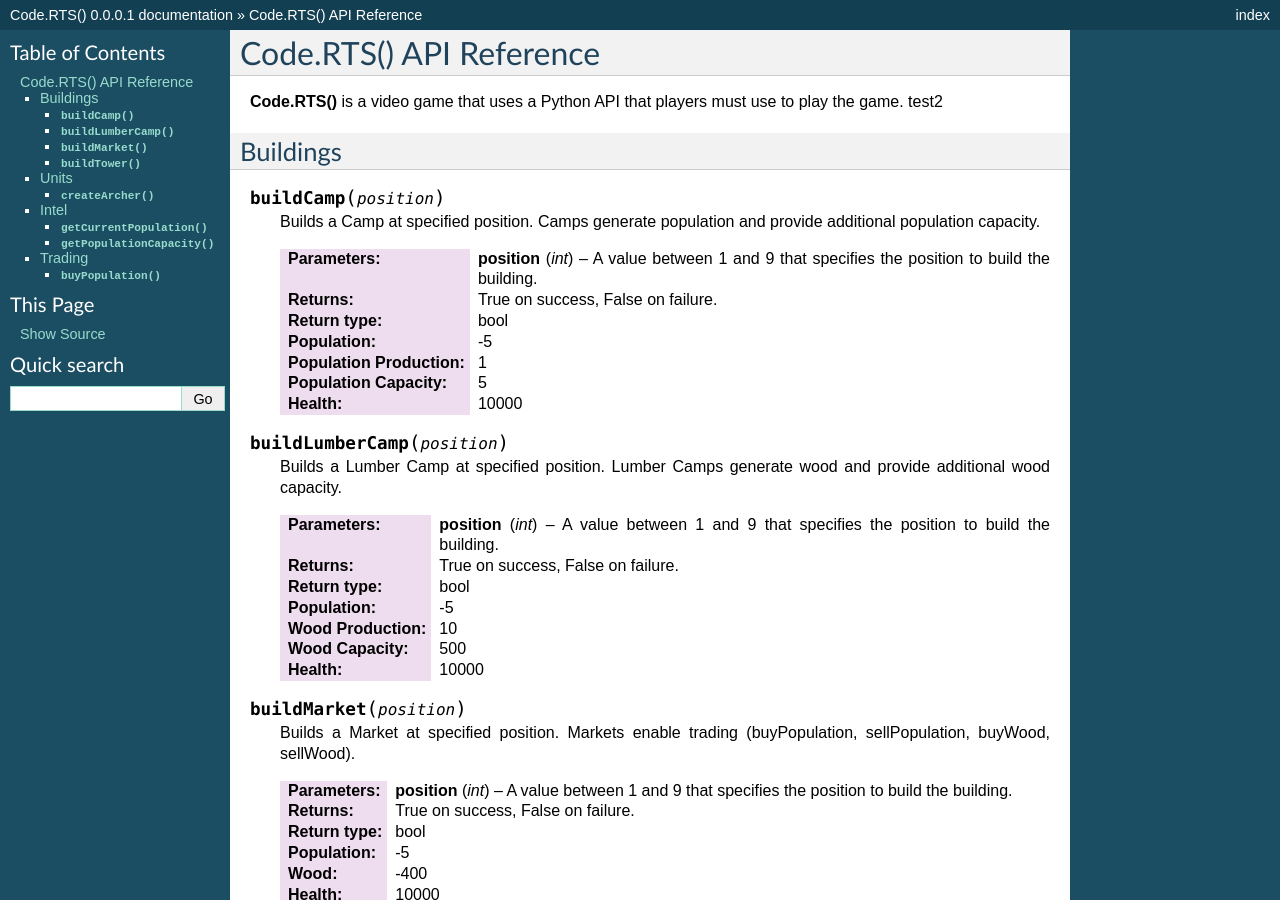
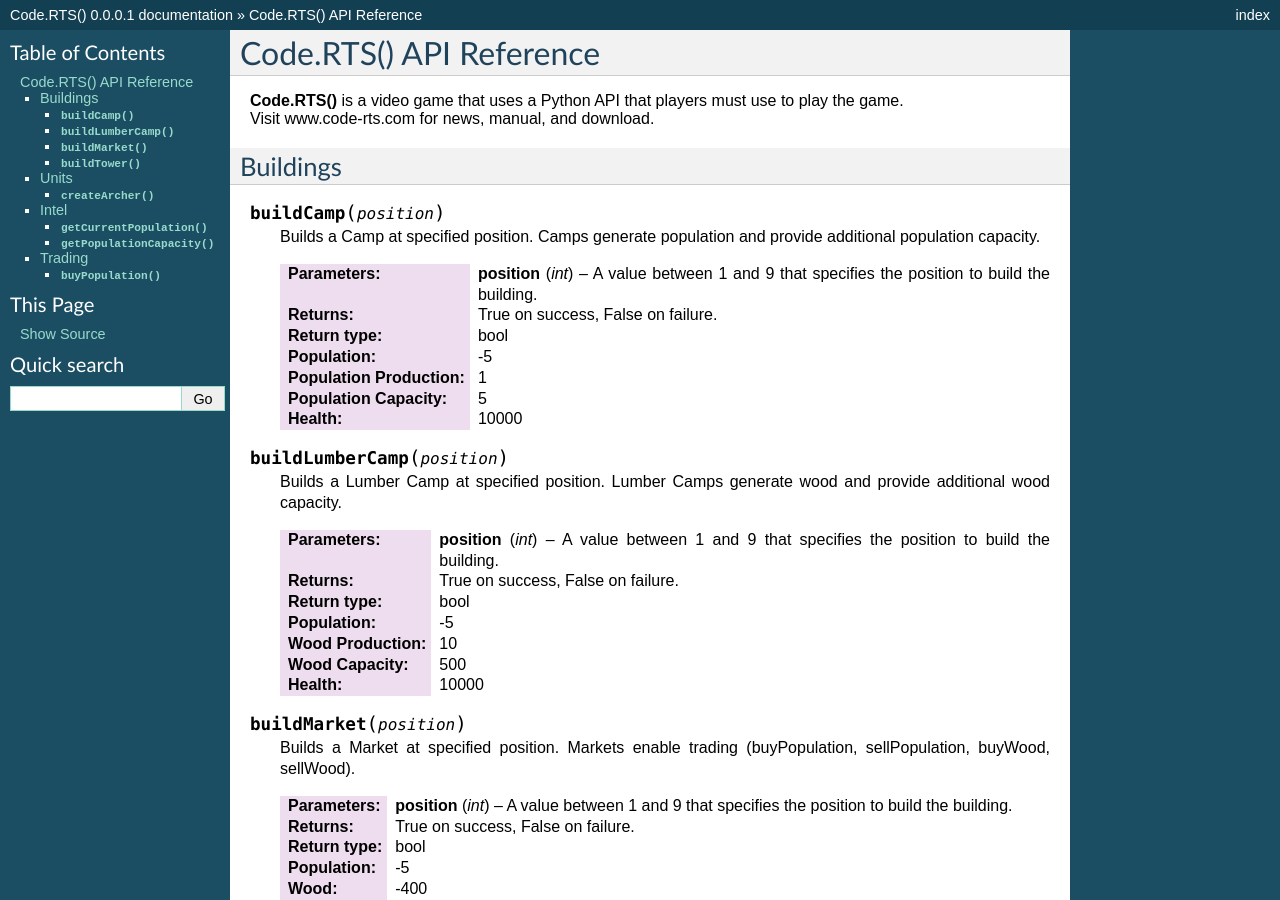
Before and after one commit to mckyle099/code-rts-api, a Sphinx documentation site: the page built from docs/source/index.rst, in a window 1280 px wide and 900 px high. Built offline with Sphinx 7.4.7, drawn with Linux system fonts in a browser that asks for light colours.

Commit message:
update the right file...

```diff
--- a/docs/source/index.rst
+++ b/docs/source/index.rst
@@ -1,8 +1,8 @@
 Code.RTS() API Reference
 ========================
 
-**Code.RTS()** is a video game that uses a Python API that players must use to play the game.
-test2
+| **Code.RTS()** is a video game that uses a Python API that players must use to play the game.
+| Visit www.code-rts.com for news, manual, and download.
 
 Buildings
 ---------
```
